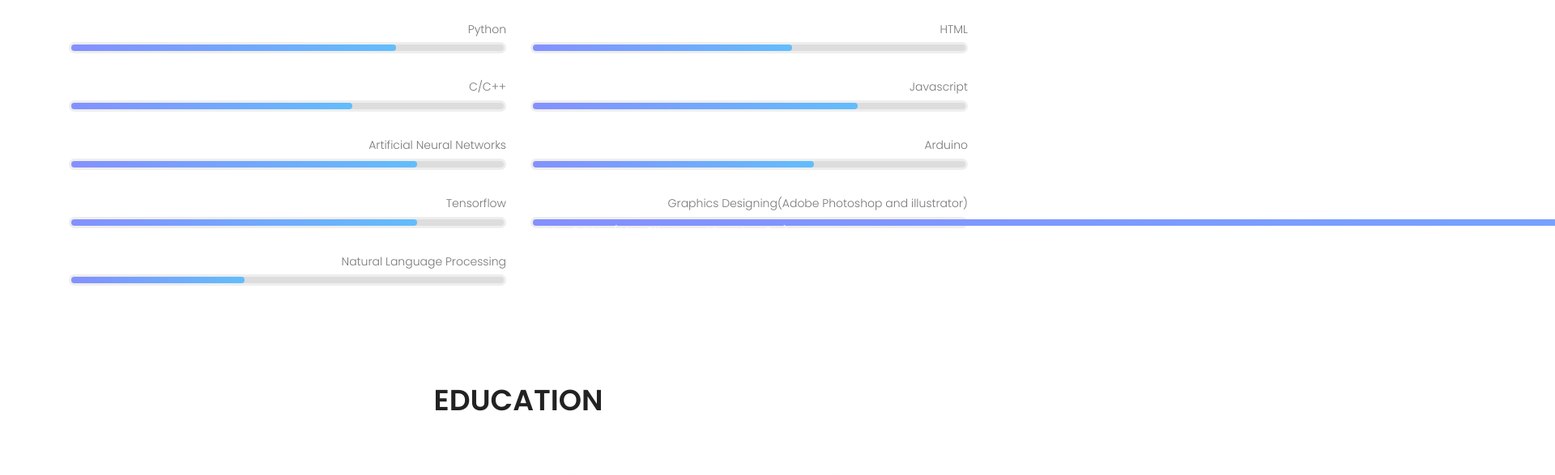
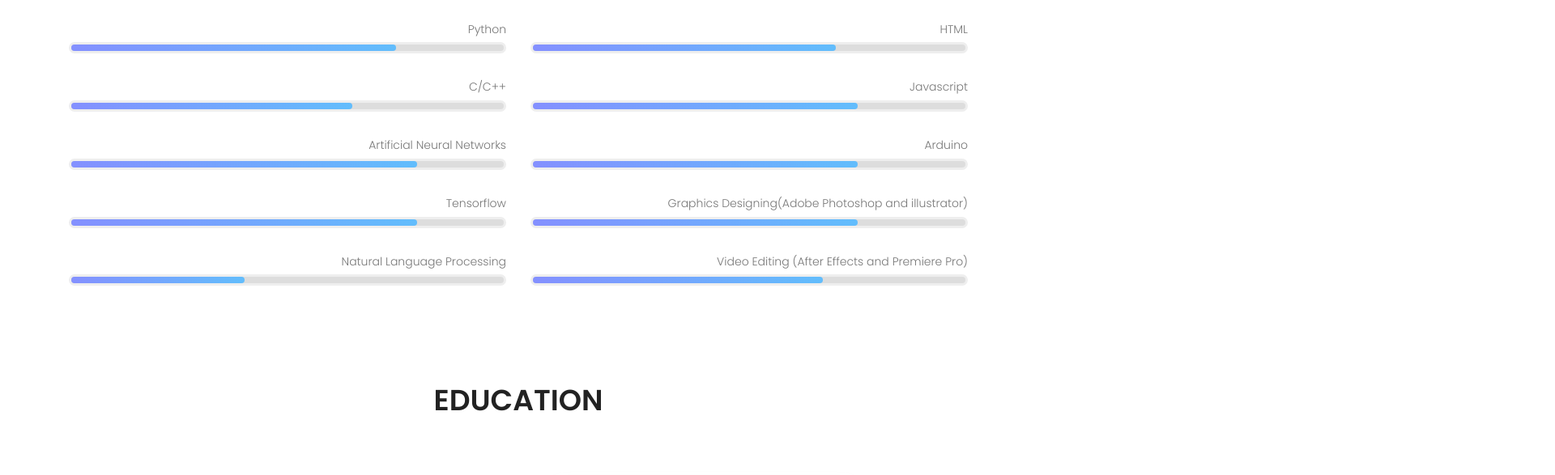
Before and after one commit to prashant9316/profile, a plain HTML site: page index.html in a window 1280 px wide. Shown: the part 732-1319 px from the top of the page at 81% size, 1920 px wide, since content can reach past the window. Drawn offline with Linux system fonts and the light colour scheme; some packages are replaced by stand-ins of ours.

Commit message:
Revert "Update index.html"
This reverts commit 6918380121cdbe3b48767a436077ee9d7d800810.

```diff
--- a/index.html
+++ b/index.html
@@ -125,7 +125,7 @@
 								<p>
 									HTML
 								</p>
-								<div class="skill" data-width="60"></div>
+								<div class="skill" data-width="70"></div>
 							</div>
 							<div class="single-skill">
 								<p>
@@ -137,19 +137,19 @@
 								<p>
 									Arduino
 								</p>
-								<div class="skill" data-width="65"></div>
+								<div class="skill" data-width="75"></div>
 							</div>
 							<div class="single-skill">
 								<p>
 									Graphics Designing(Adobe Photoshop and illustrator)
 								</p>
-								<div class="skill" data-width="60></div>
+								<div class="skill" data-width="75"></div>
 							</div>
 							<div class="single-skill">
 								<p>
 									Video Editing (After Effects and Premiere Pro)
 								</p>
-								<div class="skill" data-width="45"></div>
+								<div class="skill" data-width="67"></div>
 							</div>
 
 					</div>
```
